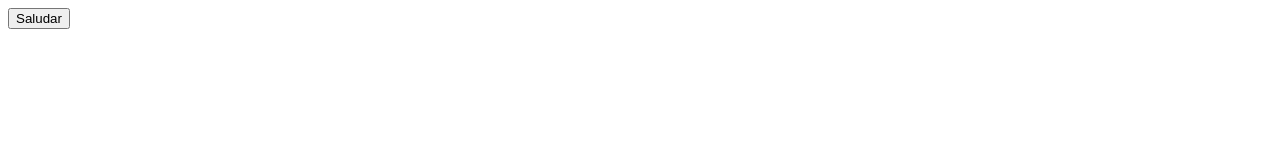
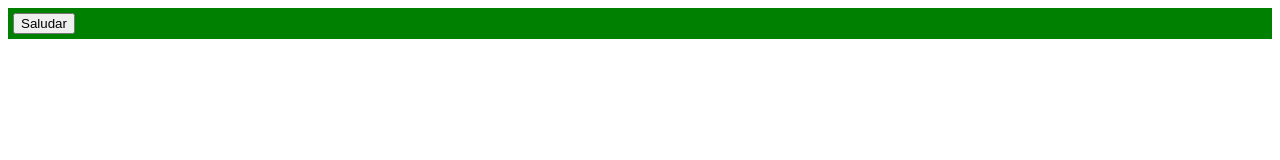
Before and after one commit to brux1999/taller_eventos_7.1, a plain HTML site: page index.html in a window 1280 px wide. Drawn offline with Linux system fonts and the light colour scheme.

Commit message:
Se agrega estilo y evento

```diff
--- /dev/null
+++ b/estilo.css
@@ -0,0 +1,4 @@
+.Saludo {
+    background-color: green;
+    padding: 5px;
+}
--- a/index.html
+++ b/index.html
@@ -4,6 +4,8 @@
     <meta charset="UTF-8" />
     <meta name="viewport" content="width=device-width, initial-scale=1.0" />
     <title>Taller Eventos 7.1</title>
+    <script src="eventos.js"></script>
+    <link rel="stylesheet" href="estilo.css" />
   </head>
   <body>
     <div class="Saludo">
```
